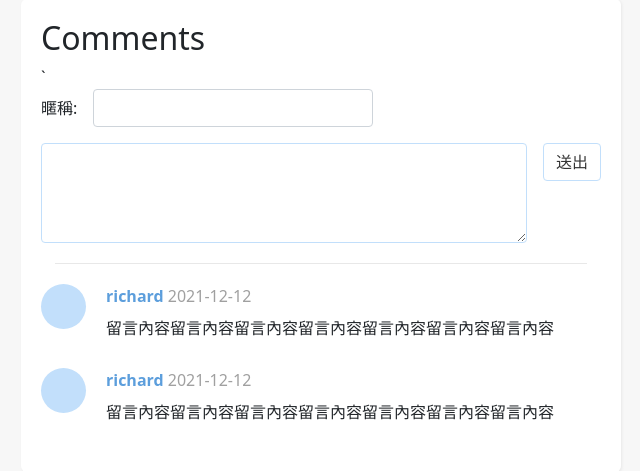
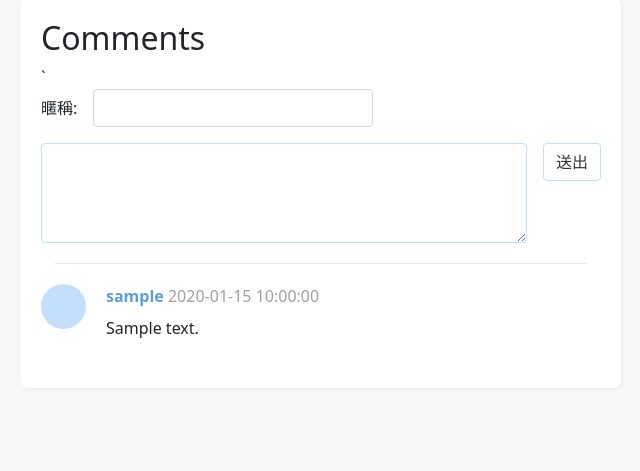
Before and after one commit to bnmghjtyu0/php_comments, a PHP site: page / in a window 1280 px wide. Shown: the part 79-550 px from the top of the page, without its empty margins (319-959 px from the left). Run offline with PHP 8.4, Linux system fonts and the light colour scheme; tables that the repository leaves empty or names only in its code hold one stand-in row (values such as "Sample post").

Commit message:
從資料庫取資料

```diff
--- /dev/null
+++ b/conn.php
@@ -0,0 +1,16 @@
+<?php
+    $servername = 'localhost';
+    $username = 'root';
+    $password = '';
+    $dbname = 'richard';
+
+    $conn = new mysqli($servername,$username,$password,$dbname);
+
+    if($conn->connect_error) {
+        die('connection failed: ' . $conn->connect_error);
+    }
+
+    // 解決亂碼問題跟時區問題
+    $conn->query('SET NAMES UTF8');
+    $conn->query('SET time_zone = "+8:00"');
+?>
--- a/index.php
+++ b/index.php
@@ -1,3 +1,13 @@
+<?php
+    require_once('./conn.php');
+    $sql = "select * from comments order by id desc";
+    $result = $conn->query($sql);
+    if(!$result) {
+        die('Error' . $conn->error);
+    }
+?>
+
+
 <!DOCTYPE html>
 <html lang="en">
 <head>
@@ -33,36 +43,24 @@
 
             <div class="board__hr"></div>
 
-        <section class="mb-2">
-            <div class="card d-flex flex-row border-0">
+            <?php
+                while($row = $result->fetch_assoc()) {
+            ?>
+                <section class="mb-2">
+                    <div class="card d-flex flex-row border-0">
                         <div class="card__header">
                             <div class="card__avatar"></div>
                         </div>
                         <div class="card__body">
                             <div class="card__info">
-                                <span class="card__author">richard</span>
-                                <span class="card__time">2021-12-12</span>
+                                <span class="card__author"><?php echo $row['nickname'] ?></span>
+                                <span class="card__time"><?php echo $row['created_at'] ?></span>
                             </div>
-                            <div class="card__content">留言內容留言內容留言內容留言內容留言內容留言內容留言內容</div>
+                            <div class="card__content"><?php echo $row['content'] ?></div>
                         </div>
                     </div>
-        </section>
-
-        <section class="mb-2">
-            <div class="card d-flex flex-row border-0">
-                        <div class="card__header">
-                            <div class="card__avatar"></div>
-                        </div>
-                        <div class="card__body">
-                            <div class="card__info">
-                                <span class="card__author">richard</span>
-                                <span class="card__time">2021-12-12</span>
-                            </div>
-                            <div class="card__content">留言內容留言內容留言內容留言內容留言內容留言內容留言內容</div>
-                        </div>
-                    </div>
-        </section>
-
+                </section>
+            <?php } ?>
 
         </main>
     </div>
```
